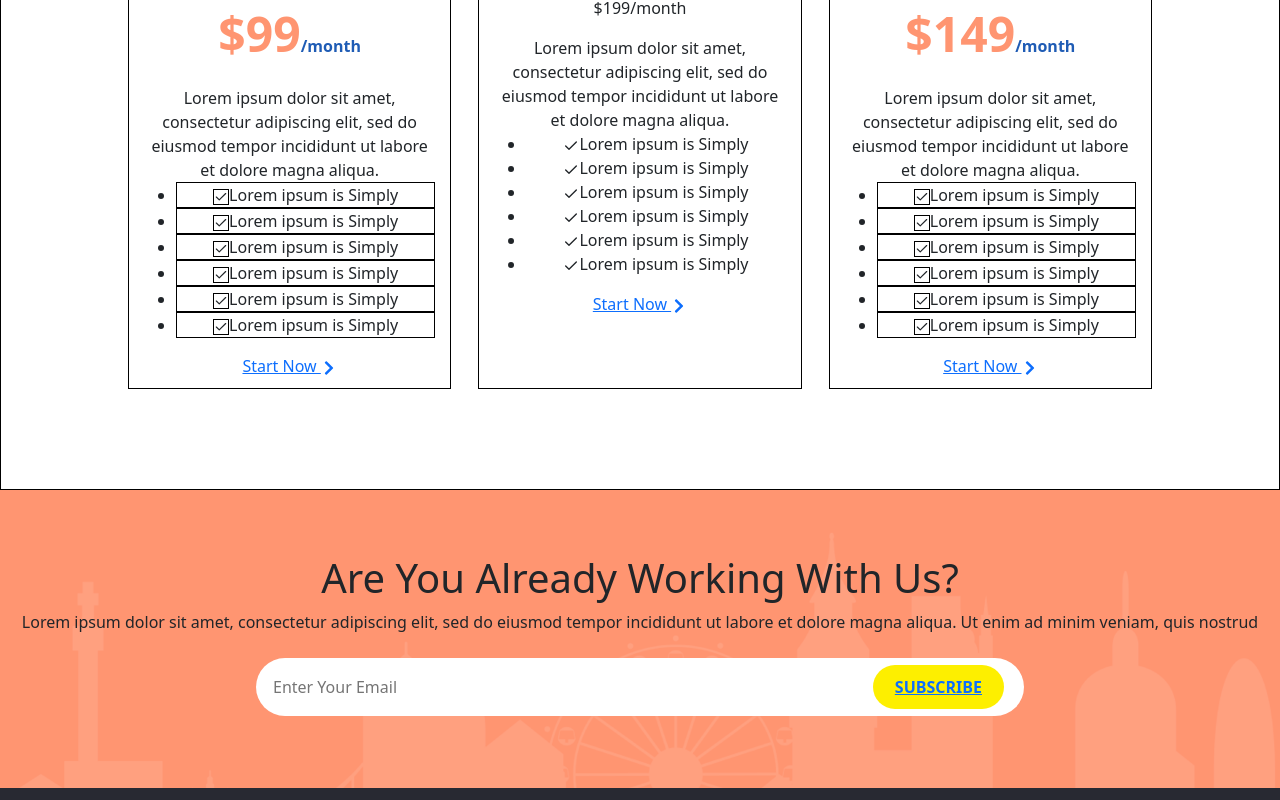
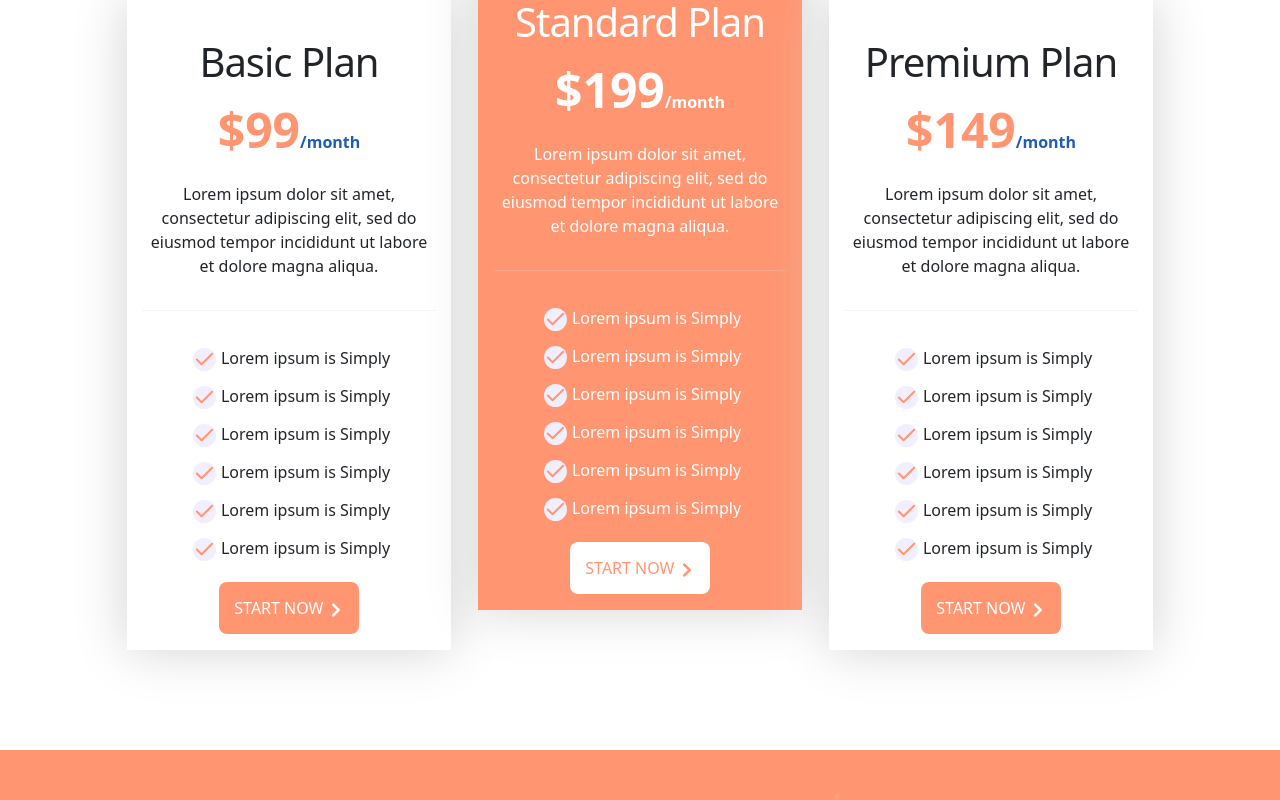
Before and after one commit to piyushNextupgrad/electricitySudhanshuUser, a Next.js app: page /plan in a window 1280 px wide. Shown: the part 400-1200 px from the top of the page. Built offline with nearby package versions, Linux system fonts and the light colour scheme.

Commit message:
plan page done sudhanshu

```diff
--- a/src/app/plan/page.jsx
+++ b/src/app/plan/page.jsx
@@ -7,6 +7,7 @@ import Subescribe from "@/components/subscribe";
 import CommonFooter from "@/components/commomfooter";
 import Link from "next/link";
 import { useState } from "react";
+import { MdLocationPin } from "react-icons/md";
 import style from "@/styles/plan.module.css"
 import { FiCheck } from 'react-icons/fi';
 
@@ -19,6 +20,10 @@ const Plan = () => {
                         <Link href="/"><Image src="/services/logo.png" height={50} width={200} alt="img" /></Link>
                     </div>
                     <div className={style.section1_NavSearch}>
+                        <div className={style.section1_NavSearchbox}>
+                            <input type="search" placeholder="Current Location" />
+                            <MdLocationPin />
+                        </div>
                         <div className={style.section1_NavSearchbox}>
                             <input type="search" placeholder="Search for services" />
                             <FaSearch />
@@ -41,6 +46,7 @@ const Plan = () => {
                     <h1>Basic Plan</h1>
                     <p className={style.basic_para1}>$99<span>/month</span></p>
                     <span className={style.basic_para2}>Lorem ipsum dolor sit amet, consectetur adipiscing elit, sed do eiusmod tempor incididunt ut labore et dolore magna aliqua.</span>
+                    <hr />
                     <ul>
                         <li><FiCheck />Lorem ipsum is Simply</li>
                         <li><FiCheck />Lorem ipsum is Simply</li>
@@ -50,12 +56,15 @@ const Plan = () => {
                         <li><FiCheck />Lorem ipsum is Simply</li>
 
                     </ul>
-                    <Link href="#">Start Now <FaChevronRight /></Link>
+                    <div>
+                        <Link href="#">START NOW <FaChevronRight /></Link>
+                    </div>
                 </div>
-                <div className={style.standardplan}>
+                <div className={style.center}>
                     <h1>Standard Plan</h1>
                     <p className={style.standard_para1}>$199<span>/month</span></p>
                     <span className={style.standard_para2}>Lorem ipsum dolor sit amet, consectetur adipiscing elit, sed do eiusmod tempor incididunt ut labore et dolore magna aliqua.</span>
+                    <hr />
                     <ul>
                         <li><FiCheck />Lorem ipsum is Simply</li>
                         <li><FiCheck />Lorem ipsum is Simply</li>
@@ -65,12 +74,15 @@ const Plan = () => {
                         <li><FiCheck />Lorem ipsum is Simply</li>
 
                     </ul>
-                    <Link href="#">Start Now <FaChevronRight /></Link>
+                    <div>
+                        <Link href="#">START NOW <FaChevronRight /></Link>
+                    </div>
                 </div>
                 <div className={style.basicplan}>
                     <h1>Premium Plan</h1>
                     <p className={style.premium_para1}>$149<span>/month</span></p>
                     <span className={style.premium_para2}>Lorem ipsum dolor sit amet, consectetur adipiscing elit, sed do eiusmod tempor incididunt ut labore et dolore magna aliqua.</span>
+                    <hr />
                     <ul>
                         <li><FiCheck />Lorem ipsum is Simply</li>
                         <li><FiCheck />Lorem ipsum is Simply</li>
@@ -80,7 +92,10 @@ const Plan = () => {
                         <li><FiCheck />Lorem ipsum is Simply</li>
 
                     </ul>
-                    <Link href="#">Start Now <FaChevronRight /></Link>
+                    <div>
+                        <Link href="#">START NOW <FaChevronRight /></Link>
+                    </div>
+
                 </div>
             </div>
 
@@ -88,9 +103,9 @@ const Plan = () => {
 
 
 
-            <Subescribe />
+        <Subescribe />
 
-            <CommonFooter />
+        <CommonFooter />
 
     </>
     );
--- a/src/styles/commonfooter.module.css
+++ b/src/styles/commonfooter.module.css
@@ -1,11 +1,12 @@
 .footer{
     display: flex;
     justify-content:center;
+    background-color: #282932;
 }
 
 .footer>div{
     border:1px solid #282932;
-    background-color: #282932;
+
     color:white;
     padding:0 5% ;
     max-width: 1400px;
@@ -15,11 +16,14 @@
 .footer>div>div>div>ul>li{
 
     padding:5px;
+    list-style-type: none;
+
 
 }
 .footer>div>div>div>ul>li>a{
     cursor:pointer;
     color:white;
+    text-decoration:  none;
 }
 .footer>div>div>div>ul>li>a:hover{
     color:#fdef00;
@@ -64,6 +68,7 @@
 .footer_div2>div>a{
     color:white;
     margin:10px;
+    text-decoration:  none;
 }
 .footer_div2>div>a:hover{
     color:#fdef00;
--- a/src/styles/plan.module.css
+++ b/src/styles/plan.module.css
@@ -1,4 +1,6 @@
 .section1{
+    background-image: url("../../public/services/Rectangle\ 1.png");
+    background-size: cover;
     display: flex;
     place-items: center;
     justify-content: center;
@@ -8,8 +10,7 @@
 .section1>div{
 
 
-    background-image: url("../../public/services/Rectangle\ 1.png");
-    background-size: cover;
+
     max-width: 1400px;
     width:100%;
     min-width: 360px;
@@ -50,9 +51,9 @@
 .section1_NavSearchbox>svg{
 
     position: relative;
-    left: -237px;
+    left: -230px;
     font-size: 20px;
-    top: 4px;
+    top: -2px;
     /* font-weight: lighter; */
     color: grey;
     cursor:pointer;
@@ -76,13 +77,15 @@
 .section1>div>div>h1{
     color:white;
     font-size: 3rem;
+    margin-top: 30px;
+    letter-spacing: -1px;
 }
 .section2{
     display:flex;
     justify-content: center;
 }
 .section2>div{
-    border:1px solid black;
+
     display:flex;
     justify-content: space-evenly;
     text-align: center;
@@ -90,16 +93,23 @@
     max-width: 1400px;
 }
 .section2>div>div{
-    border:1px solid black;
+
     padding:10px 15px;
     width:30%;
 }
 .basicplan{
     background-color: white;
+
+    height: auto;
+    box-shadow: 0px 0px 50px lightgrey;
+    margin-top:40px;
 }
 .basicplan>h1{
-    border:1px solid black;
-    font-weight: bold;
+
+    font-weight: 500;
+    margin-top: 30px;
+    letter-spacing: -1px;
+
 }
 .basicplan>p{
     font-size: 3rem;
@@ -110,13 +120,124 @@
     font-size: initial;
     color:#1f5cb5;
 }
-/* .basicplan>ul{
-    margin:10px 0px;
-} */
+.basicplan>ul{
+    margin:30px 0px;
+    list-style-type:none;
+    padding-left: 0;
+
+}
 .basicplan>ul>li{
-    border:1px solid black;
-    /* margin:5px 0 */
+
+    margin:5px 0;
 }
 .basicplan>ul>li>svg{
-    border:1px solid black;
+    /* border:1px solid black; */
+    margin:5px;
+    font-size:23px;
+    background-color: #f1eefe;
+    border-radius: 50%;
+    color:#ff9571;
+    font-weight: bold;
 }
+.basicplan>div{
+    /* border:1px solid black; */
+    text-align: center;
+    margin:20px;
+
+}
+.basicplan>div>a{
+
+    padding:15px;
+    text-decoration: none;
+    background-color: #ff9571;
+    color:white;
+    border-radius: 8px;
+}
+.basicplan>div>a>svg:hover{
+    /* border:1px solid black; */
+    margin-left: 5px;
+    transition-duration: 100ms;
+}
+.center>div>a>svg:hover{
+    /* border:1px solid black; */
+    margin-left: 5px;
+    transition-duration: 100ms;
+}
+.basicplan>hr{
+    margin:2rem 0;
+    opacity: 0.25;
+    color:lightgray;
+}
+.center{
+    background-color: #ff9571;
+    color:white;
+    margin-bottom: 40px;
+
+}
+
+.center>p{
+    color:white;
+}
+.center{
+    /* background-color: white; */
+
+    height: auto;
+    box-shadow: 0px 0px 50px lightgrey;
+    /* margin-top:40px; */
+}
+.center>h1{
+
+    font-weight: 500;
+    margin-top: 30px;
+    letter-spacing: -1px;
+
+}
+.center>p{
+    font-size: 3rem;
+    font-weight: bold;
+    color:white;
+}
+.center>p>span{
+    font-size: initial;
+    color:white;
+}
+.center>ul{
+    margin:30px 0px;
+    list-style-type:none;
+    padding-left: 0;
+
+}
+.center>ul>li{
+
+    margin:5px 0;
+}
+.center>ul>li>svg{
+    /* border:1px solid black; */
+    margin:5px;
+    font-size:23px;
+    background-color: #f1eefe;
+    border-radius: 50%;
+    color:#ff9571;
+    font-weight: bold;
+}
+.center>div{
+    /* border:1px solid black; */
+    text-align: center;
+    margin:20px;
+
+}
+.center>div>a{
+
+    padding:15px;
+    text-decoration: none;
+    background-color: #ff9571;
+    color:white;
+    border-radius: 8px;
+    background-color: white;
+    color:#ff9571;
+}
+.center>hr{
+    margin:2rem 0;
+    opacity: 0.25;
+    color:lightgray;
+}
--- a/src/styles/subscribe.module.css
+++ b/src/styles/subscribe.module.css
@@ -1,19 +1,29 @@
-.section8{
+.section8>div {
+  max-width: 1400px;
+  width: 100%;
+  text-align: center;
 
-    text-align: center;
+  padding: 5% 0;
+}
+
+.section8 {
+
+  display: flex;
+  justify-content: center;
   background-image: url("../../public/homepage/Rectangle_7.png");
   background-size: cover;
-    padding: 5% 0;
 
 }
-.section8>h1{
+
+.section8>div>h1 {
 
   font-size: 2.5rem;
   font-weight: 600;
-    color:white;
+  color: white;
 
 }
-.section8>p{
+
+.section8>div>p {
 
   color: white;
 
@@ -23,23 +33,25 @@
 
 .inputWithIcon>input {
   width: 60%;
-    border:none;
+  border: none;
   border-radius: 30px;
   margin: 8px 0;
   outline: none;
   padding: 17px;
   box-sizing: border-box;
-    transition: 0.3s;
+
+  margin-left: 10%;
 }
+
 .inputWithIcon {
   position: relative;
 }
 
 .inputWithIcon button {
-    position: absolute;
+  position: relative;
   padding: 10px 22px;
-    right: 276px;
-    top: 15px;
+  right: 132px;
+  top: 0px;
   transition: 0.3s;
   border: none;
   border-radius: 30px;
@@ -47,12 +59,20 @@
   font-weight: 600;
   cursor: pointer;
 }
-  .inputWithIcon button:hover{
-    background-color:#FFC72C;
+
+.inputWithIcon button:hover {
+  transition: 500ms;
+  background-color: #FFC72C;
+  color: black;
+  /* font-weight: bold; */
 
 }
-  .inputWithIcon>button>a:hover{
+.inputWithIcon>button>a{
+  text-decoration: none;
   color:black;
-        font-weight: bold;
+}
 
-  }
+/* .inputWithIcon>button>a:hover {
+
+
+} */
```
Lines whose indentation alone changed are shown as unchanged.
